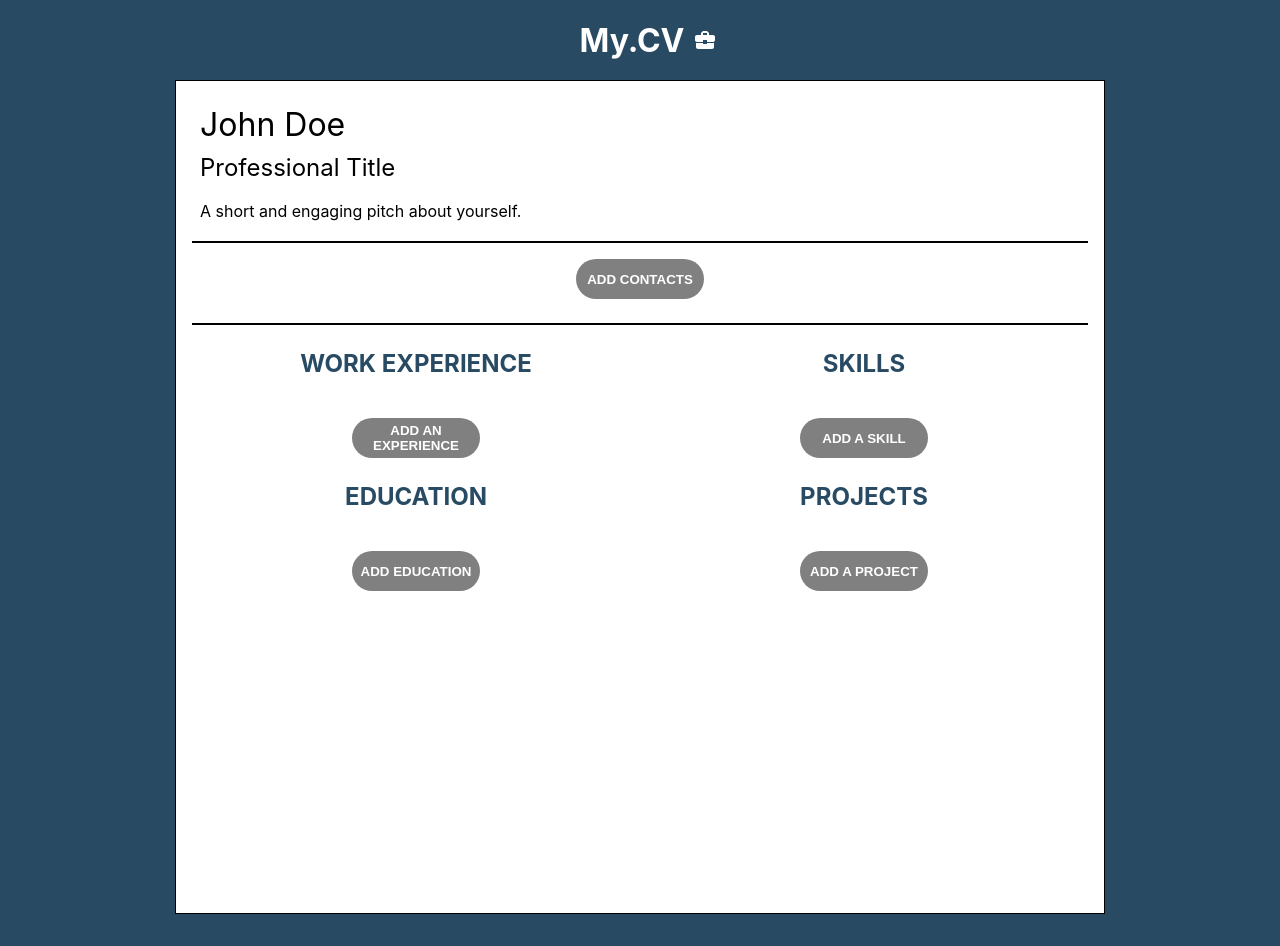
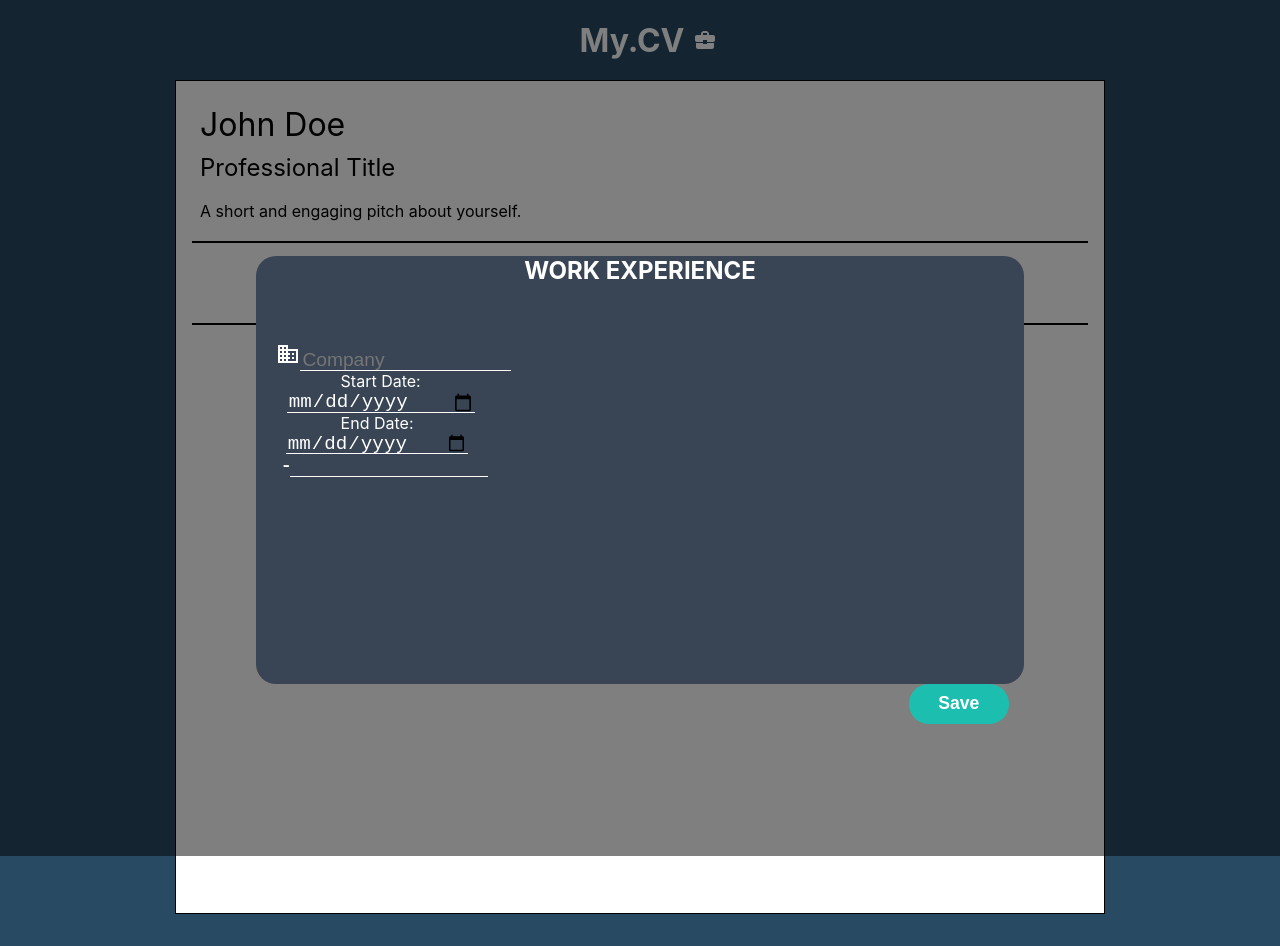
Before and after one commit to twalton83/TOP-CV, a React (Create React App) app: page / in a window 1280 px wide. Both pictures are taken after a click on the button "ADD AN EXPERIENCE". Built offline with nearby package versions, Linux system fonts and the light colour scheme.

Commit message:
add work modal and work class

```diff
--- a/src/components/MyDocument.js
+++ b/src/components/MyDocument.js
@@ -48,6 +48,7 @@ export default function MyDocument() {
   const [education, setEducation] = useState([]);
   const [projects, setProjects] = useState([]);
   const [modalShow, setModalShow] = useState(false);
+  const [workModalShow, setWorkModalShow] = useState(false);
 
   const handlePersonalInput = (e) => {
     setPersonalInfo({
@@ -67,11 +68,16 @@ export default function MyDocument() {
     setModalShow(!modalShow)
   }
 
+  const handleWorkModal = (e) => {
+    setWorkModalShow(!workModalShow)
+  }
+
+
   return (
     <ResumeSheet>
       <ResumeHeader personalInfo = { personalInfo } handlePersonalInput = { handlePersonalInput } />
       <ResumeContact displayModal = { modalShow } handleModal = { handleModalShow } contactItems = { contactInfo } handleContactInfo = { handleContactInfo } />
-      <ResumeBody skills = { skills } workExperience = { workExperience } projects = { projects } education = { education } sectionDisplay = { sectionDisplay } />
+      <ResumeBody displayWorkModal = { workModalShow }  handleModal = { handleWorkModal } skills = { skills } workExperience = { workExperience } projects = { projects } education = { education } sectionDisplay = { sectionDisplay } />
 
     </ResumeSheet>
   )
--- a/src/components/ResumeBody.js
+++ b/src/components/ResumeBody.js
@@ -11,10 +11,10 @@ display: grid;
 grid-template-columns: 50% 50%;
 `
 
-export default function ResumeBody({ skills, workExperience, education, projects, sectionDisplay }) {
+export default function ResumeBody({ skills, workExperience, education, projects, sectionDisplay, displayWorkModal, handleModal }) {
   return (
     <Container>
-      { sectionDisplay.work && <WorkExperience workExperience = { workExperience }/> }
+      { sectionDisplay.work && <WorkExperience displayModal = { displayWorkModal } handleModal = { handleModal } workExperience = { workExperience }/> }
       { sectionDisplay.skills && <Skills skills={ skills } /> }
       { sectionDisplay.education && <Education education = { education } /> }
       { sectionDisplay.projects && <Projects projects = { projects } /> }
--- a/src/components/WorkExperience.js
+++ b/src/components/WorkExperience.js
@@ -1,13 +1,14 @@
 import React from 'react'
 import styled from 'styled-components';
 import { Button, Header } from './StyledUtils';
+import WorkExperienceModal from './WorkExperienceModal';
 
-export default function WorkExperience({ workExperience }) {
+export default function WorkExperience({ workExperience, displayModal, handleModal }) {
   return (
     <div>
       <Header color="#284B63">WORK EXPERIENCE</Header>
-      { !workExperience.length && <Button>ADD AN EXPERIENCE</Button> }
-
+      { !workExperience.length && <Button onClick={ handleModal} >ADD AN EXPERIENCE</Button> }
+      { displayModal && <WorkExperienceModal handleModal= { handleModal }/> }
     </div>
   )
 }
--- /dev/null
+++ b/src/components/WorkExperienceModal.js
@@ -0,0 +1,116 @@
+import React, { useState } from 'react'
+import styled from 'styled-components';
+import {ReactComponent as Company} from '../assets/domain-24px.svg';
+import WorkExperience from '../modules/WorkExperience';
+
+const Header = styled.h2`
+margin: 0 auto;
+width: 100%;
+`
+
+const Modal = styled.div`
+z-index: 10;
+width: 100vw;
+height: 100%;
+min-height: 107vh;
+background-color: rgba(0,0,0,.5);
+position: absolute;
+top: 0;
+left: 0;
+`
+
+const Dialog = styled.div`
+width: auto;
+max-width: 60vw;
+height: 50%;
+background-color: #394554;
+color: white;
+margin: 0 auto;
+margin-top: 20%;
+border-radius: 20px;
+display: grid;
+grid-template-rows: 20% 80%;
+
+svg {
+  fill: white;
+  height: 24px;
+  width: auto;
+}
+
+input {
+  background-color: inherit;
+  border: none;
+  border-bottom: 1px solid white;
+  outline: none;
+  height: 1.2rem;
+  font-size: 1.2rem;
+  color: white;
+  &:focus{
+    border-bottom: 1px solid #1CBFAF;
+  }
+  ::placeholder {
+    font-size: 1.2rem;
+  }
+}
+
+`
+
+const InputContainer = styled.div`
+display: flex;
+flex-direction: column;
+align-items: flex-start;
+input {
+  width: 75%;
+}
+`
+
+const SaveButton = styled.button`
+width: 100px;
+height: 40px;
+background-color: #1CBFAF;
+border-radius: 30px;
+border: none;
+margin-left: 85%;
+color: white;
+font-weight: 600;
+font-size: 1.1rem;
+`
+
+export default function WorkExperienceModal( { handleModal }) {
+  const [company, setCompany] = useState('');
+  const [startDate, setStartDate] = useState(null);
+  const [endDate, setEndDate] = useState('');
+  const [currentTask, setCurrentTask] = useState('');
+
+  const handleClick = (e) => {
+    handleModal()
+
+  }
+
+  return (
+    <Modal>
+      <Dialog>
+        <Header>WORK EXPERIENCE</Header>
+        <InputContainer>
+        <label htmlFor="organization">
+          <Company/>
+          <input type="text" name="organization" id="organization" placeholder="Company" value={company} onChange={setCompany}/>
+        </label>
+        <label htmlFor="startDate">
+          Start Date:
+          <input type="date" name="startDate" id="startDate" value={startDate} onChange={setStartDate}/>
+        </label>
+        <label htmlFor="endDate">
+          End Date:
+          <input type="date" name="endDate" id="endDate" value={endDate} onChange={setEndDate}/>
+        </label>
+        <label htmlFor="task">
+        <strong>-</strong>
+          <input type="text" name="task" value={currentTask} onChange={setCurrentTask}/>
+        </label>
+        </InputContainer>
+        <SaveButton> Save </SaveButton>
+      </Dialog>
+    </Modal>
+  )
+}
--- a/src/modules/WorkExperience.js
+++ b/src/modules/WorkExperience.js
@@ -0,0 +1,14 @@
+export default class WorkExperience {
+  constructor(company, startDate, endDate, tasks){
+    this.compan = company;
+    this.startDate = startDate;
+    this.endDate = endDate;
+    this.tasks = tasks
+  }
+
+
+  removeTask(id){
+    this.tasks = this.tasks.filter(t => t.id !== id)
+  }
+
+}
```
Also changed, not shown: 1 other file (tests, documents, lock files or other folders).
